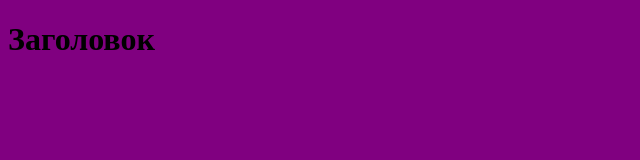
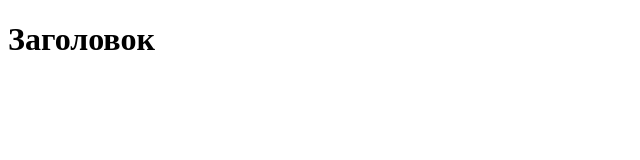
Before and after one commit to shayrhoodz/github-for-begginers, a plain HTML site: page index.html in a window 1280 px wide. Shown: the whole page, without its empty margins (0-640 px from the left). Drawn offline with Linux system fonts and the light colour scheme.

Commit message:
Изменили фон на белый

```diff
--- a/style.css
+++ b/style.css
@@ -1,3 +1,3 @@
 body {
-  background-color: purple;
+  background-color: white;
 }
```
